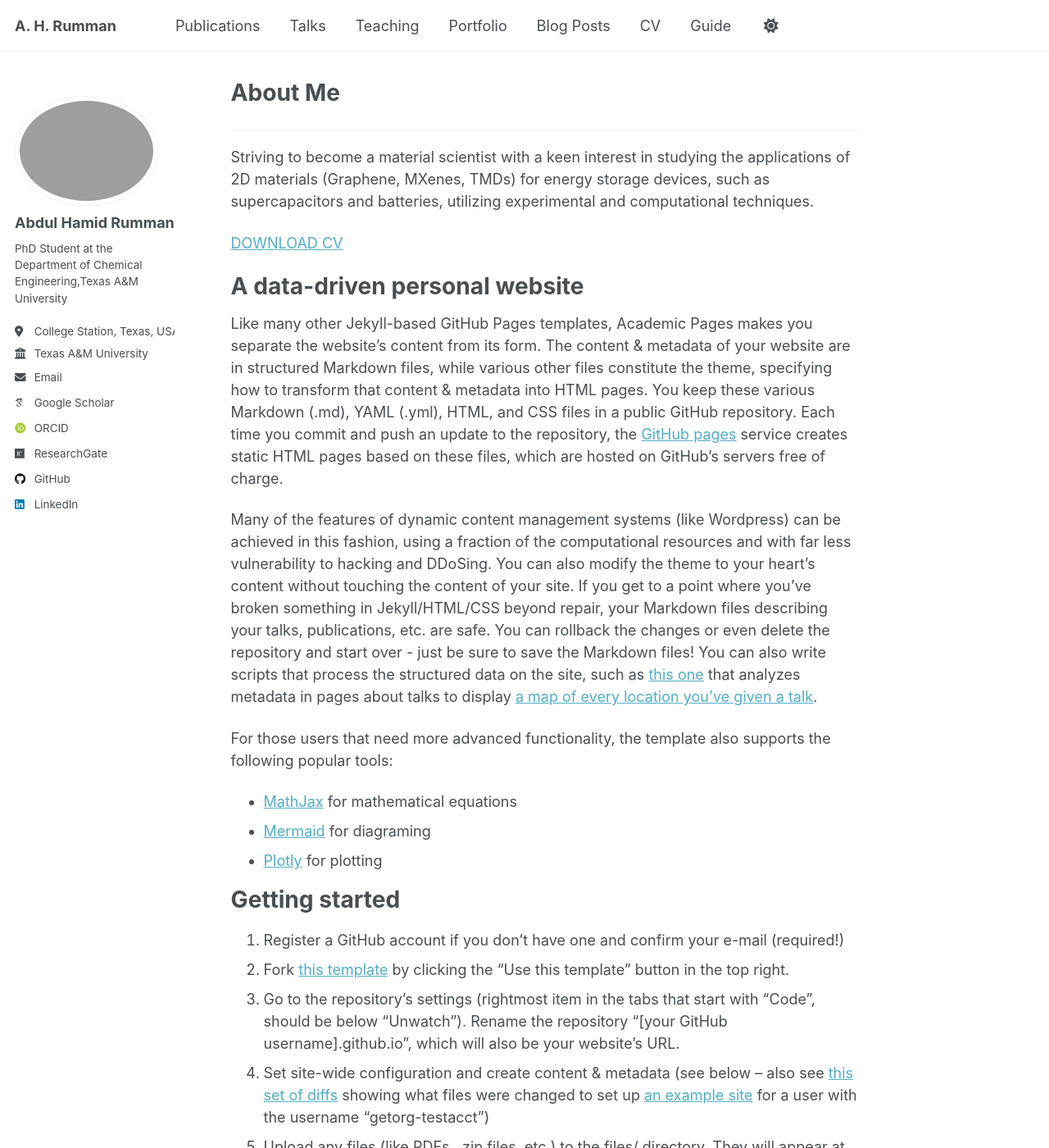
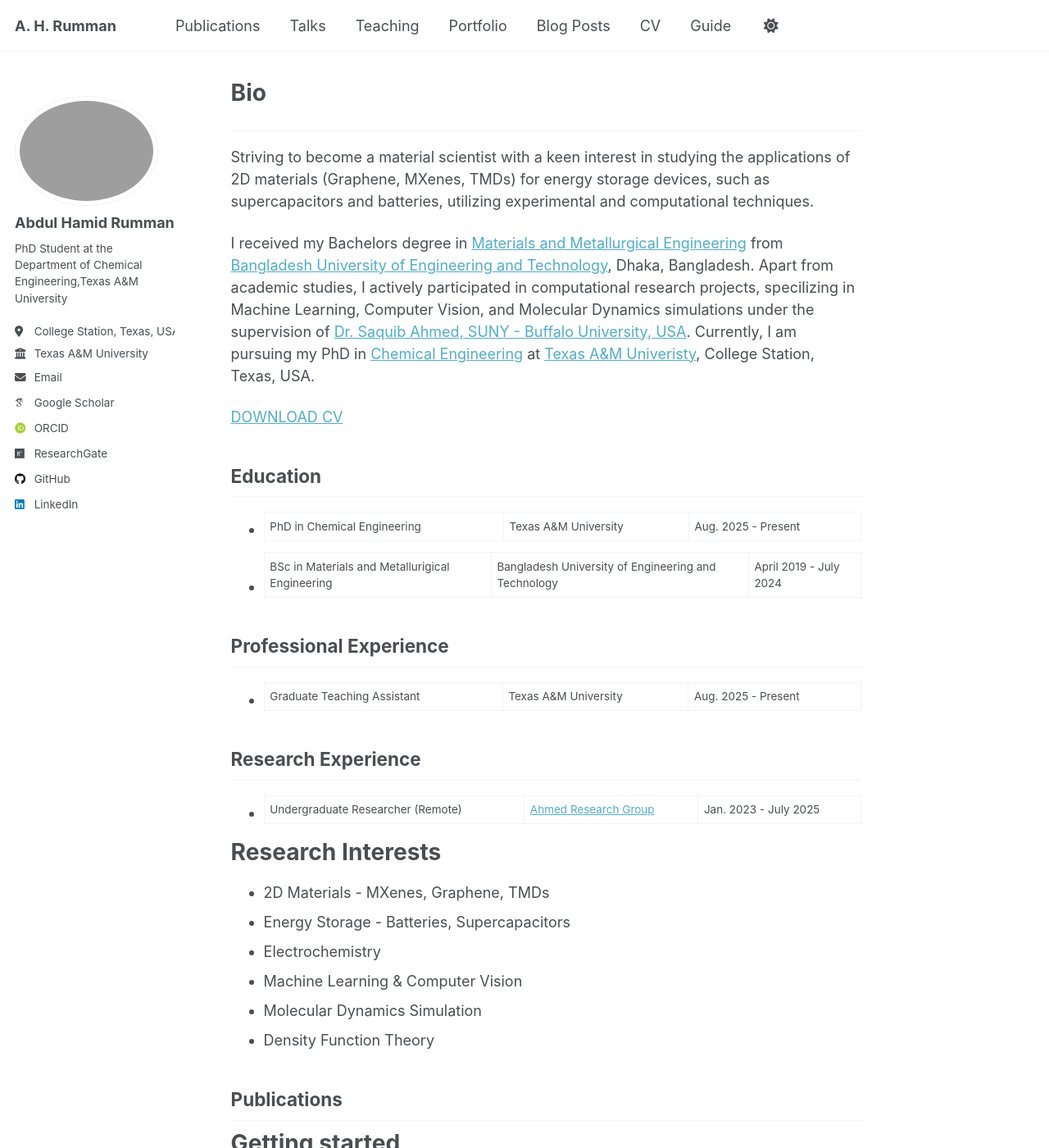
Before and after one commit to AbdulHamidRumman/abdulhamidrumman.github.io, a Jekyll site: the page built from _pages/about.md, in a window 1280 px wide and 1400 px high. Shown: the whole window at 82% size. Built offline with Jekyll 4.4.1, drawn with Linux system fonts in a browser that asks for light colours; some web fonts are replaced; a script that is not in the unit is left out.

Commit message:
Update about.md

```diff
--- a/_pages/about.md
+++ b/_pages/about.md
@@ -1,6 +1,6 @@
 ---
 permalink: /
-title: "About Me"
+title: "Bio"
 author_profile: true
 redirect_from:
   - /about/
@@ -9,18 +9,34 @@ redirect_from:
 ------
 Striving to become a material scientist with a keen interest in studying the applications of 2D materials (Graphene, MXenes, TMDs) for energy storage devices, such as supercapacitors and batteries, utilizing experimental and computational techniques.
 
+I received my Bachelors degree in [Materials and Metallurgical Engineering](mme.buet.ac.bd) from [Bangladesh University of Engineering and Technology](buet.ac.bd), Dhaka, Bangladesh. Apart from academic studies, I actively participated in computational research projects, specilizing in Machine Learning, Computer Vision, and Molecular Dynamics simulations under the supervision of [Dr. Saquib Ahmed, SUNY - Buffalo University, USA](https://faculty.buffalostate.edu/ahmedsm/). Currently, I am pursuing my PhD in [Chemical Engineering](https://engineering.tamu.edu/chemical) at [Texas A&M Univeristy](www.tamu.edu), College Station, Texas, USA.
+
 [DOWNLOAD CV](https://www.dropbox.com/scl/fi/ztnd3qfmiky56d4cbra1z/cv_ahr.pdf?rlkey=mlc7k35m7z8kwb2q2l6k4mgpp&dl=0)
 
-A data-driven personal website
+Education
+------
+* PhD in Chemical Engineering | Texas A&M University | Aug. 2025 - Present
+* BSc in Materials and Metallurigical Engineering | Bangladesh University of Engineering and Technology | April 2019 - July 2024
+
+Professional Experience
+------
+* Graduate Teaching Assistant | Texas A&M University | Aug. 2025 - Present
+
+Research Experience
+------
+* Undergraduate Researcher (Remote) | [Ahmed Research Group](https://faculty.buffalostate.edu/ahmedsm/) | Jan. 2023 - July 2025
+
+Research Interests
 ======
-Like many other Jekyll-based GitHub Pages templates, Academic Pages makes you separate the website's content from its form. The content & metadata of your website are in structured Markdown files, while various other files constitute the theme, specifying how to transform that content & metadata into HTML pages. You keep these various Markdown (.md), YAML (.yml), HTML, and CSS files in a public GitHub repository. Each time you commit and push an update to the repository, the [GitHub pages](https://pages.github.com/) service creates static HTML pages based on these files, which are hosted on GitHub's servers free of charge.
+* 2D Materials - MXenes, Graphene, TMDs
+* Energy Storage - Batteries, Supercapacitors
+* Electrochemistry
+* Machine Learning & Computer Vision
+* Molecular Dynamics Simulation
+* Density Function Theory
 
-Many of the features of dynamic content management systems (like Wordpress) can be achieved in this fashion, using a fraction of the computational resources and with far less vulnerability to hacking and DDoSing. You can also modify the theme to your heart's content without touching the content of your site. If you get to a point where you've broken something in Jekyll/HTML/CSS beyond repair, your Markdown files describing your talks, publications, etc. are safe. You can rollback the changes or even delete the repository and start over - just be sure to save the Markdown files! You can also write scripts that process the structured data on the site, such as [this one](https://github.com/academicpages/academicpages.github.io/blob/master/talkmap.ipynb) that analyzes metadata in pages about talks to display [a map of every location you've given a talk](https://academicpages.github.io/talkmap.html).
-
-For those users that need more advanced functionality, the template also supports the following popular tools:
-- [MathJax](https://www.mathjax.org/) for mathematical equations
-- [Mermaid](https://mermaid.js.org/) for diagraming
-- [Plotly](https://plotly.com/javascript/) for plotting
+Publications
+------
 
 Getting started
 ======
```
